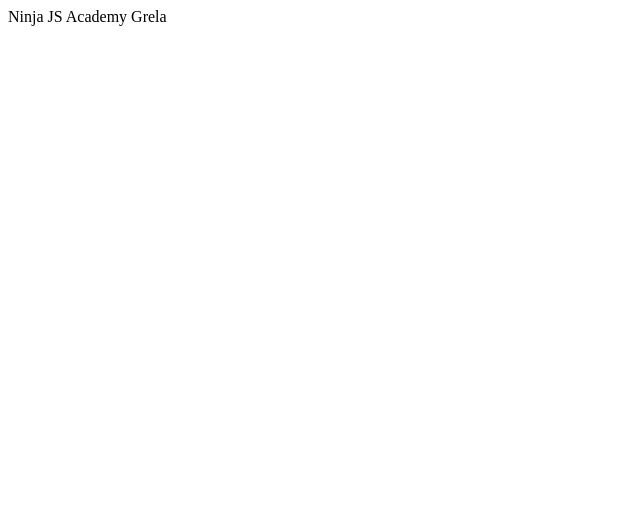
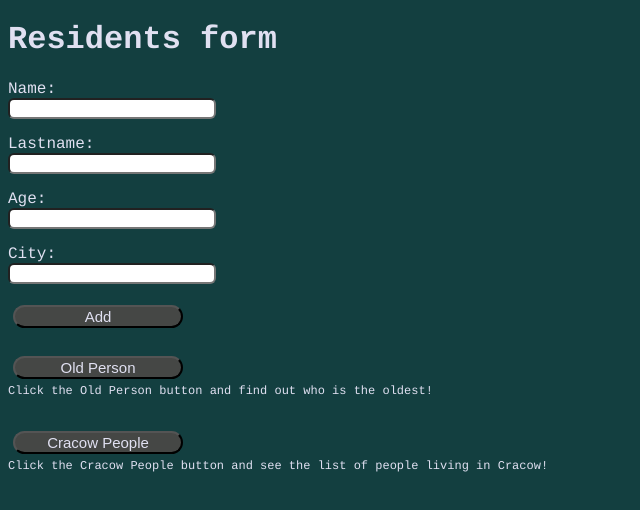
Before and after one commit to grela9/NJSAcademyGrela, a plain HTML site: page index.html in a window 1280 px wide. Shown: the whole page, without its empty margins (0-640 px from the left). Drawn offline with Linux system fonts and the light colour scheme.

Commit message:
added form as hm3

```diff
--- /dev/null
+++ b/hw3Grela.js
@@ -0,0 +1,92 @@
+const listOfPerson = []
+
+function Person(name, lastname, age, city) {
+	return {
+		name: name,
+		lastname: lastname,
+		age: age,
+		city: city,
+	}
+}
+
+/*Add to list*/
+function getAddToList() {
+	const name = document.querySelector('[name="name"]').value
+	const lastname = document.querySelector('[name="lastname"]').value
+	const age = parseInt(document.querySelector('[name="age"]').value)
+	const city = document.querySelector('[name="city"]').value
+
+	// check required
+
+	if (!name) {
+		alert("Name is required!")
+		return
+	} else if (!lastname) {
+		alert("Surname is required!")
+		return
+	} else if (!age || age <= 0) {
+		alert("Age is required!")
+		return
+	} else if (!city) {
+		alert("City is required!")
+		return
+	}
+
+	let person = Person(name, lastname, age, city)
+	listOfPerson.push(person)
+	console.log(listOfPerson)
+
+	// clear
+	document.querySelector('[name="name"]').value = ""
+	document.querySelector('[name="lastname"]').value = ""
+	document.querySelector('[name="age"]').value = ""
+	document.querySelector('[name="city"]').value = ""
+}
+
+/*Oldest person*/
+function getOldestPerson() {
+	let maxAge = 0
+	let nameOfOldestAge = ""
+	let lastnameOfOldestAge = ""
+
+	if (!listOfPerson.length) {
+		alert("You haven't added any person!")
+		return
+	}
+
+	for (let i = 0; i < listOfPerson.length; i++) {
+		if (listOfPerson[i].age > maxAge) {
+			maxAge = listOfPerson[i].age
+			nameOfOldestAge = listOfPerson[i].name
+			lastnameOfOldestAge = listOfPerson[i].lastname
+		}
+	}
+	const addField1 = document.getElementById("additionalField1")
+	addField1.innerText =
+		"The oldest person is: " +
+		nameOfOldestAge +
+		" " +
+		lastnameOfOldestAge +
+		" with age: " +
+		maxAge
+}
+
+/*Cracow People*/
+function getCracowPeople() {
+	const cracowPeopleResult = []
+
+	if (!listOfPerson.length) {
+		alert("You haven't added any person!")
+		return
+	}
+
+	for (let i = 0; i < listOfPerson.length; i++) {
+		if (listOfPerson[i].city == "Cracow" || listOfPerson[i].city == "Krakow") {
+			cracowPeopleResult.push(
+				listOfPerson[i].name + " " + listOfPerson[i].lastname + " "
+			)
+		}
+	}
+	const addField2 = document.getElementById("additionalField2")
+	addField2.innerText = cracowPeopleResult
+}
--- a/index.html
+++ b/index.html
@@ -5,12 +5,50 @@
     <meta charset="UTF-8">
     <meta http-equiv="X-UA-Compatible" content="IE=edge">
     <meta name="viewport" content="width=device-width, initial-scale=1.0">
+    <link rel="stylesheet" href="style.css">
     <title>NJSAGrela</title>
 </head>
 
 <body>
-    Ninja JS Academy Grela
-    <script src="./hw1Grela.js"></script>
+    <script src="./hw3Grela.js"></script>
+
+    <h1>Residents form</h1>
+    <form action="*">
+        <p>
+            <label for="name">Name:</label> <input type="text" name="name">
+        </p>
+        <p>
+            <label for="name">Lastname:</label> <input type="text" name="lastname">
+        </p>
+        <p>
+            <label for="name">Age:</label> <input type="text" name="age">
+        </p>
+        <p>
+            <label for="name">City:</label> <input type="text" name="city">
+        </p>
+    </form>
+
+    <div>
+        <button onclick="getAddToList()" class=button id="addBttn" type="submit">Add</button><br>
+    </div>
+    <br>
+    <div>
+        <button onclick="getOldestPerson()" class=button id="oldestPersonBttn">Old Person</button><br>
+
+        <div class="info" id="oldestPerson">
+            Click the Old Person button and find out who is the oldest!
+            <div id='additionalField1'></div>
+        </div>
+
+        <br>
+
+        <button onclick="getCracowPeople()" class=button id="cracowPeopleBttn">Cracow People</button>
+
+        <div class="info" id="cracowPeople">
+            Click the Cracow People button and see the list of people living in Cracow!
+            <div id='additionalField2'></div>
+        </div>
+    </div>
 </body>
 
 </html>
--- /dev/null
+++ b/style.css
@@ -0,0 +1,44 @@
+body {
+	background-color: rgb(19, 63, 64);
+	font-family: courier;
+}
+h1 {
+	color: rgb(224, 224, 241);
+}
+
+p {
+	color: rgb(224, 224, 241);
+}
+
+label {
+	display: table-cell;
+	color: rgb(224, 224, 241);
+}
+input {
+	border-radius: 6px;
+	width: 200px;
+}
+
+#additionalField {
+	margin-top: 50px;
+}
+.button {
+	background-color: rgb(69, 71, 69);
+	color: rgb(224, 224, 241);
+	font-size: 15px;
+	width: 170px;
+	border-radius: 30px;
+	margin: 5px;
+}
+.info {
+	color: rgb(224, 224, 241);
+	font-size: 12px;
+}
+#additionalField1 {
+	min-height: 10px;
+	color: rgb(224, 224, 241);
+
+}
+#additionalField2 {
+	min-height: 15px;
+	color: rgb(224, 224, 241);
```
